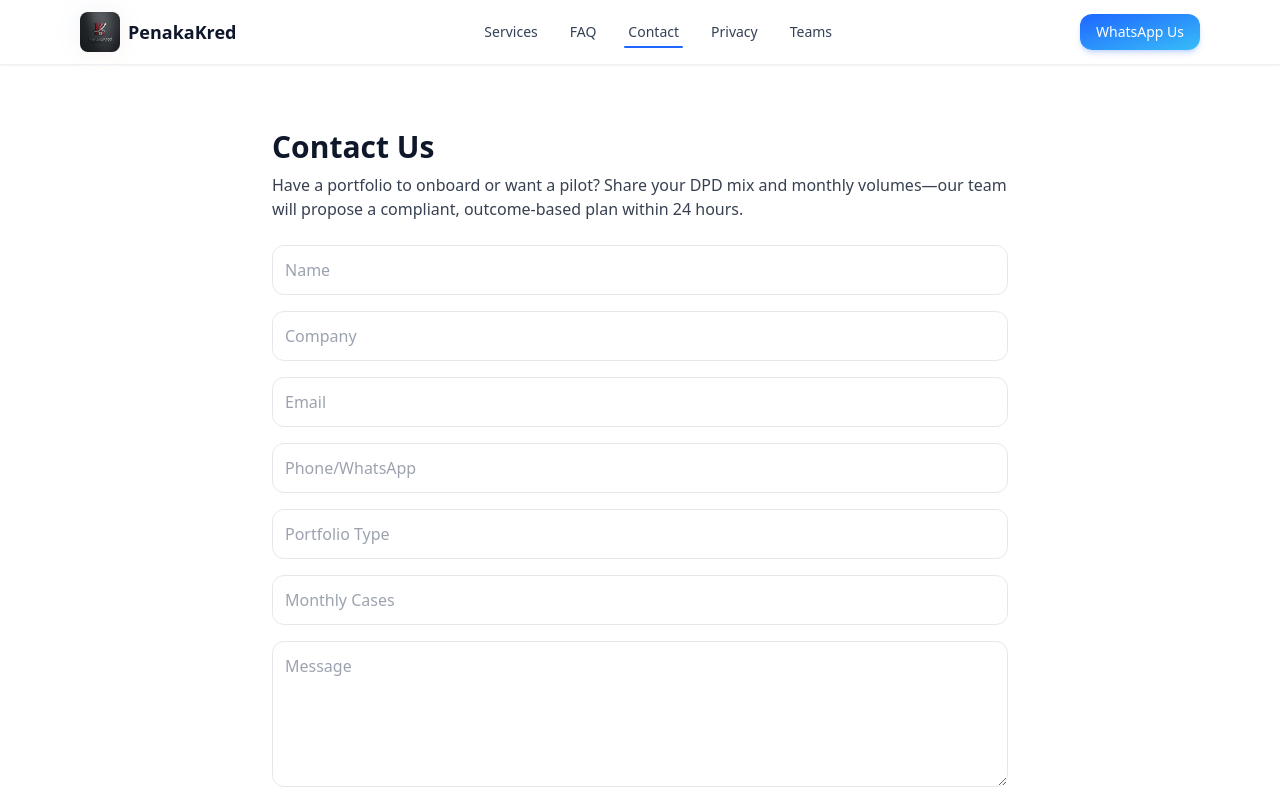
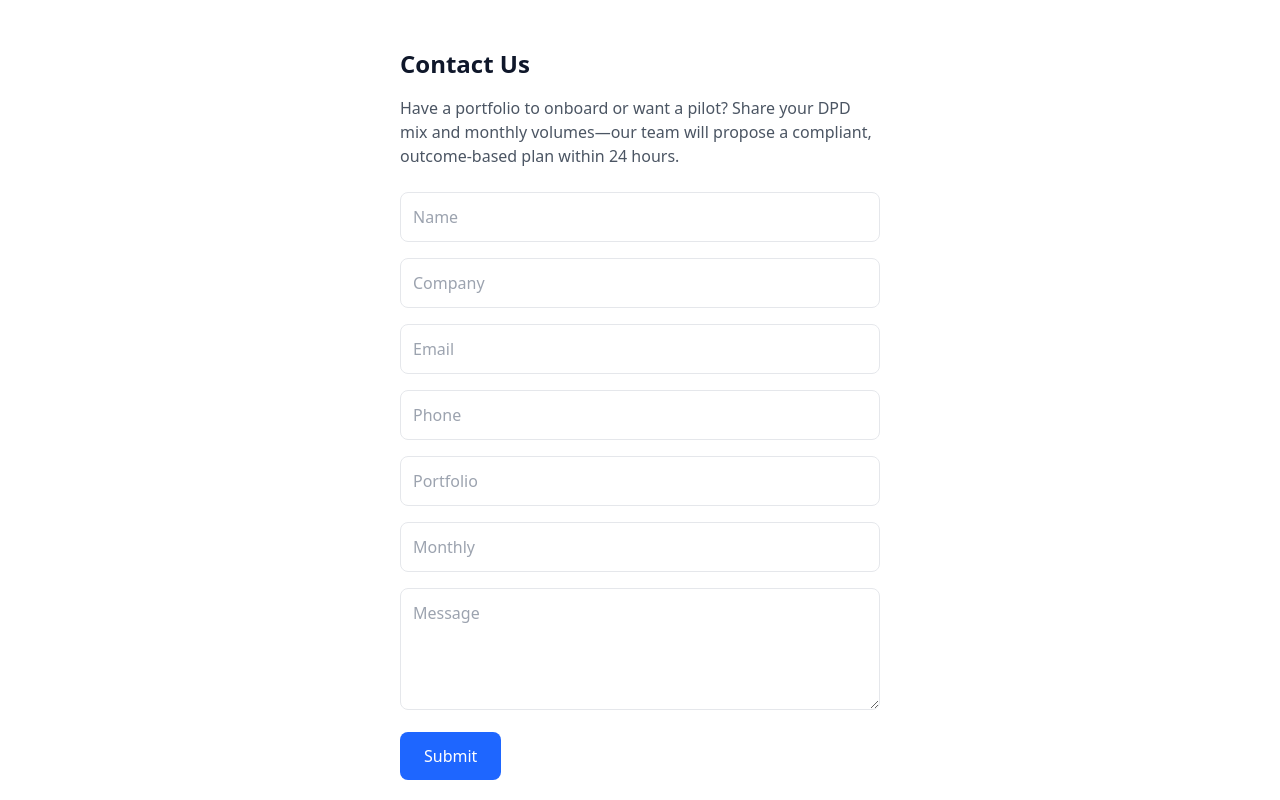
Before and after one commit to Lekhankrishna/penakakred, a Next.js app: page /contact in a window 1280 px wide. Shown: the top 800 px of the page. Built offline with nearby package versions, Linux system fonts and the light colour scheme.

Commit message:
Integrated Google Sheet backend and enhanced contact form

```diff
--- a/app/contact/page.js
+++ b/app/contact/page.js
@@ -1,36 +1,86 @@
-import Header from "../../components/Header";
-import Footer from "../../components/Footer";
+'use client';
+import { useState } from 'react';
 
-export const metadata = {
-  title: "Contact | PenakaKred",
-  description: "Talk to an expert, request a pilot, or WhatsApp us for quick onboarding.",
-};
+export default function ContactForm() {
+  const [form, setForm] = useState({
+    name: '',
+    company: '',
+    email: '',
+    phone: '',
+    portfolio: '',
+    monthly: '',
+    message: '',
+  });
+  const [status, setStatus] = useState('');
 
-export default function Page() {
+  const handleSubmit = async (e) => {
+    e.preventDefault();
+    setStatus('Submitting...');
+
+    try {
+      await fetch('https://script.google.com/macros/s/AKfycbyLI7roqnhxKZzcsMgdwwcRmp3s1ISYM__dQ8FJ7YuBWAdEywMabRlWXlsbXHlzctNegA/exec', {
+        method: 'POST',
+        mode: 'no-cors',
+        headers: { 'Content-Type': 'application/json' },
+        body: JSON.stringify(form),
+      });
+      setStatus('✅ Submitted Successfully!');
+      setForm({
+        name: '',
+        company: '',
+        email: '',
+        phone: '',
+        portfolio: '',
+        monthly: '',
+        message: '',
+      });
+    } catch (error) {
+      setStatus('❌ Error submitting form');
+    }
+  };
+
   return (
-    <main>
-      <Header />
-      <section className="max-w-3xl mx-auto px-4 py-16">
-        <h1 className="text-3xl font-semibold">Contact Us</h1>
-        <p className="text-gray-700 mt-2">Have a portfolio to onboard or want a pilot? Share your DPD mix and monthly volumes—our team will propose a compliant, outcome-based plan within 24 hours.</p>
-        <form className="mt-6 grid gap-4">
-          <input className="border p-3 rounded-xl" placeholder="Name" required />
-          <input className="border p-3 rounded-xl" placeholder="Company" />
-          <input className="border p-3 rounded-xl" type="email" placeholder="Email" required />
-          <input className="border p-3 rounded-xl" placeholder="Phone/WhatsApp" required />
-          <input className="border p-3 rounded-xl" placeholder="Portfolio Type" />
-          <input className="border p-3 rounded-xl" placeholder="Monthly Cases" />
-          <textarea className="border p-3 rounded-xl" rows="5" placeholder="Message"></textarea>
-          <button className="px-5 py-3 rounded-xl bg-brandBlue text-white w-fit">Submit</button>
-        </form>
-        <div className="mt-4">
-          <a href="https://wa.me/917396667670" className="underline">Click to Chat on WhatsApp</a>
-        </div>
-        <div className="mt-8 h-56 w-full border rounded-xl flex items-center justify-center text-gray-500">
-          Google Map embed placeholder
-        </div>
-      </section>
-      <Footer />
-    </main>
+    <section className="max-w-lg mx-auto px-4 py-12">
+      <h1 className="text-2xl font-bold mb-4">Contact Us</h1>
+      <p className="text-gray-600 mb-6">
+        Have a portfolio to onboard or want a pilot? Share your DPD mix and
+        monthly volumes—our team will propose a compliant, outcome-based plan
+        within 24 hours.
+      </p>
+
+      <form onSubmit={handleSubmit} className="space-y-4">
+        {['name','company','email','phone','portfolio','monthly'].map((field) => (
+          <input
+            key={field}
+            type={field === 'email' ? 'email' : 'text'}
+            placeholder={
+              field.charAt(0).toUpperCase() + field.slice(1).replace(/([A-Z])/g, ' $1')
+            }
+            value={form[field]}
+            onChange={(e) => setForm({ ...form, [field]: e.target.value })}
+            className="w-full border rounded-lg p-3"
+            required
+          />
+        ))}
+
+        <textarea
+          placeholder="Message"
+          value={form.message}
+          onChange={(e) => setForm({ ...form, message: e.target.value })}
+          className="w-full border rounded-lg p-3"
+          rows="4"
+          required
+        />
+
+        <button
+          type="submit"
+          className="bg-brandBlue text-white px-6 py-3 rounded-lg hover:bg-brandAzure"
+        >
+          Submit
+        </button>
+      </form>
+
+      <p className="mt-3 text-sm text-gray-500">{status}</p>
+    </section>
   );
 }
```
Also changed, not shown: app/teams/TeamSection.jsx (+1 -6 lines).
